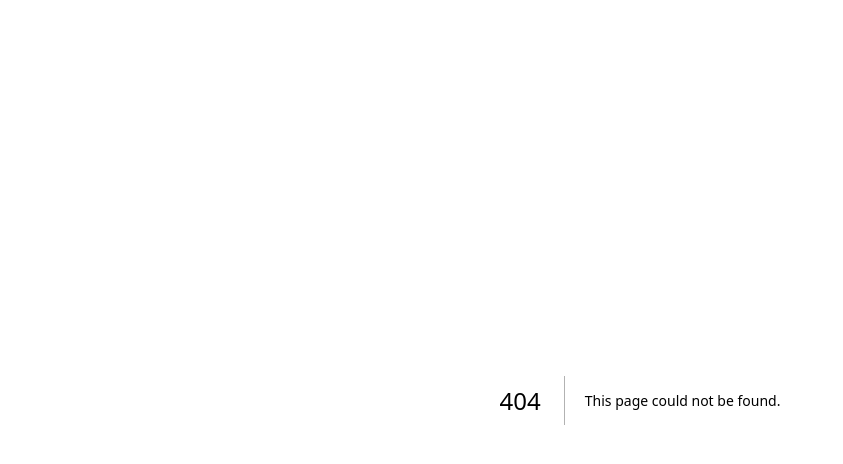
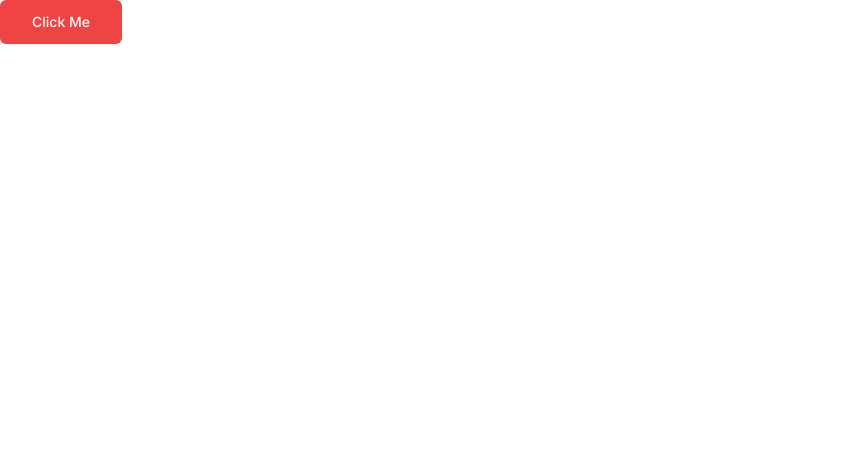
Before and after one commit to kkong88/micro-saas, a Next.js app: page /dashboard in a window 1280 px wide. Before the commit this address had no page. Shown: the top 464 px of the page, without its empty margins (0-843 px from the left). Built offline with nearby package versions, Linux system fonts and the light colour scheme.

Commit message:
added routes folder

```diff
--- /dev/null
+++ b/app/(dashboard)/(routes)/dashboard/page.tsx
@@ -0,0 +1,8 @@
+import Image from "next/image";
+import { Button } from "@/components/ui/button";
+
+export default function DashboardPage() {
+  return (
+    <Button variant='destructive' size='lg'>Click Me</Button>
+  );
+}
```
